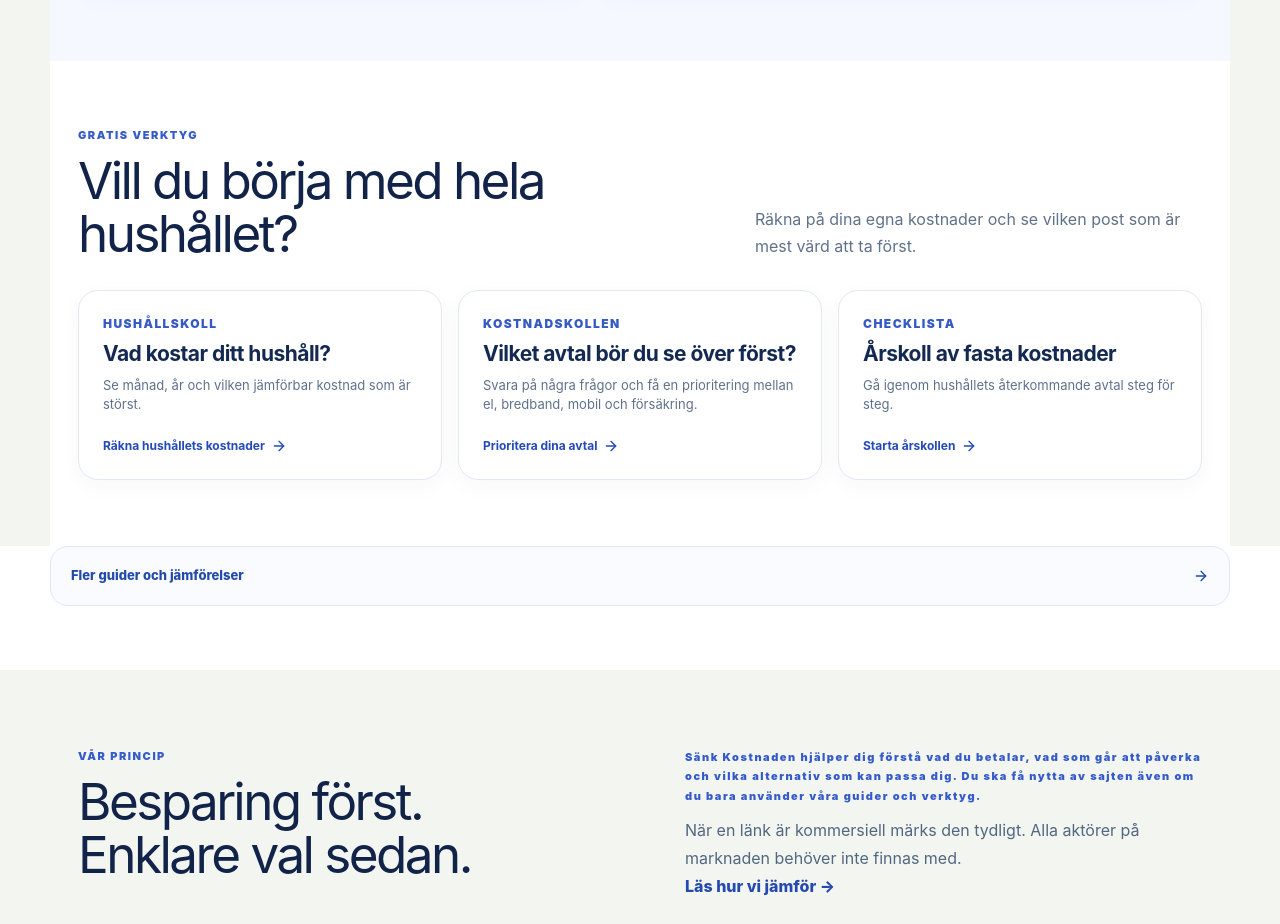
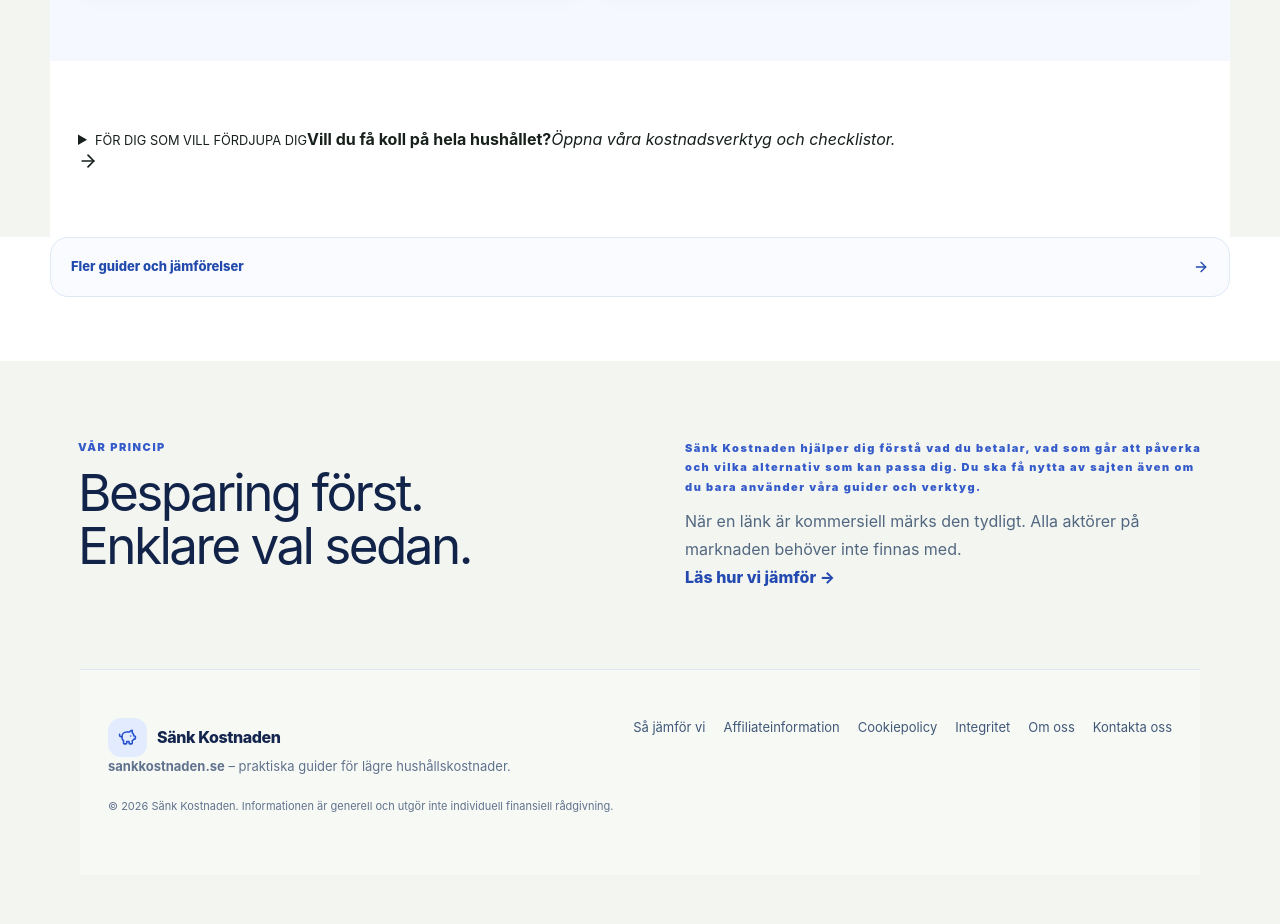
Before and after one commit to arvidlandin-cpu/sankkostnaden, a Next.js app: page / in a window 1280 px wide. Shown: the part 1680-2604 px from the top of the page. After the commit the page ends 2555 px from the top, so only its background shows below. Built offline with nearby package versions, Linux system fonts and the light colour scheme.

Commit message:
ux(home): collapse repeated household tool cards and polish clear, evidence-based copy

```diff
--- a/pages/index.tsx
+++ b/pages/index.tsx
@@ -120,15 +120,14 @@ export default function Home(){
       </section>
 
       <section className={`${styles.section} ${styles.toolsSection}`}>
-        <div className={styles.sectionHead}>
-          <div><p>GRATIS VERKTYG</p><h2>Vill du börja med hela hushållet?</h2></div>
-          <p>Räkna på dina egna kostnader och se vilken post som är mest värd att ta först.</p>
-        </div>
-        <div className={styles.toolGrid}>
-          <a href='/verktyg/hushallskostnadskollen/'><span>HUSHÅLLSKOLL</span><strong>Vad kostar ditt hushåll?</strong><p>Se månad, år och vilken jämförbar kostnad som är störst.</p><b>Räkna hushållets kostnader <ArrowRight size={16}/></b></a>
-          <a href='/app/'><span>KOSTNADSKOLLEN</span><strong>Vilket avtal bör du se över först?</strong><p>Svara på några frågor och få en prioritering mellan el, bredband, mobil och försäkring.</p><b>Prioritera dina avtal <ArrowRight size={16}/></b></a>
-          <a href='/guide/arskoll-fasta-kostnader/'><span>CHECKLISTA</span><strong>Årskoll av fasta kostnader</strong><p>Gå igenom hushållets återkommande avtal steg för steg.</p><b>Starta årskollen <ArrowRight size={16}/></b></a>
-        </div>
+        <details className={styles.progressiveTools} data-testid='home-household-tools'>
+          <summary><span><small>FÖR DIG SOM VILL FÖRDJUPA DIG</small><strong>Vill du få koll på hela hushållet?</strong><em>Öppna våra kostnadsverktyg och checklistor.</em></span><ArrowRight size={20} aria-hidden='true'/></summary>
+          <div className={styles.toolGrid}>
+            <a href='/verktyg/hushallskostnadskollen/'><span>HUSHÅLLSKOLL</span><strong>Vad kostar ditt hushåll?</strong><p>Fyll i de kostnader du känner till och se summan per månad och år.</p><b>Räkna hushållets kostnader <ArrowRight size={16}/></b></a>
+            <a href='/app/'><span>KOSTNADSKOLLEN</span><strong>Var ska jag börja?</strong><p>Få hjälp att välja vilken kostnad du vill undersöka först.</p><b>Starta Kostnadskollen <ArrowRight size={16}/></b></a>
+            <a href='/guide/arskoll-fasta-kostnader/'><span>CHECKLISTA</span><strong>Årskoll av fasta kostnader</strong><p>Gå igenom återkommande avtal i din egen takt.</p><b>Se årskollen <ArrowRight size={16}/></b></a>
+          </div>
+        </details>
       </section>
 
       <section className={styles.guideLibrarySection}>
```
